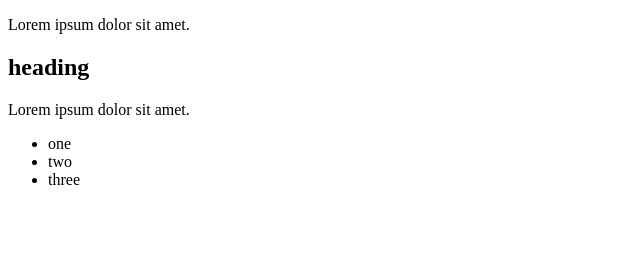
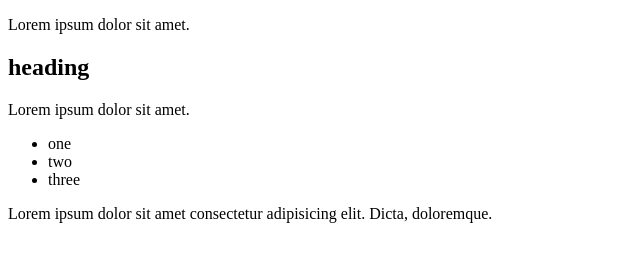
Before and after one commit to Tharun-C/project-one, a plain HTML site: page index.html in a window 1280 px wide. Shown: the whole page, without its empty margins (0-640 px from the left). Drawn offline with Linux system fonts and the light colour scheme.

Commit message:
commited

```diff
--- a/index.html
+++ b/index.html
@@ -17,5 +17,10 @@
       <li>two</li>
       <li>three</li>
     </ul>
+
+    <p>
+      Lorem ipsum dolor sit amet consectetur adipisicing elit. Dicta,
+      doloremque.
+    </p>
   </body>
 </html>
```
